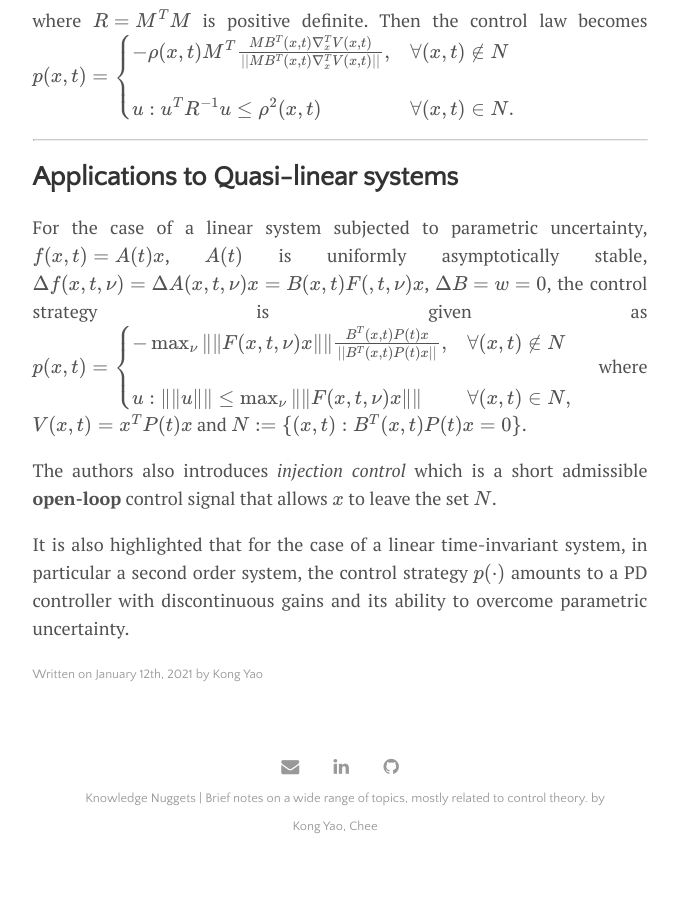
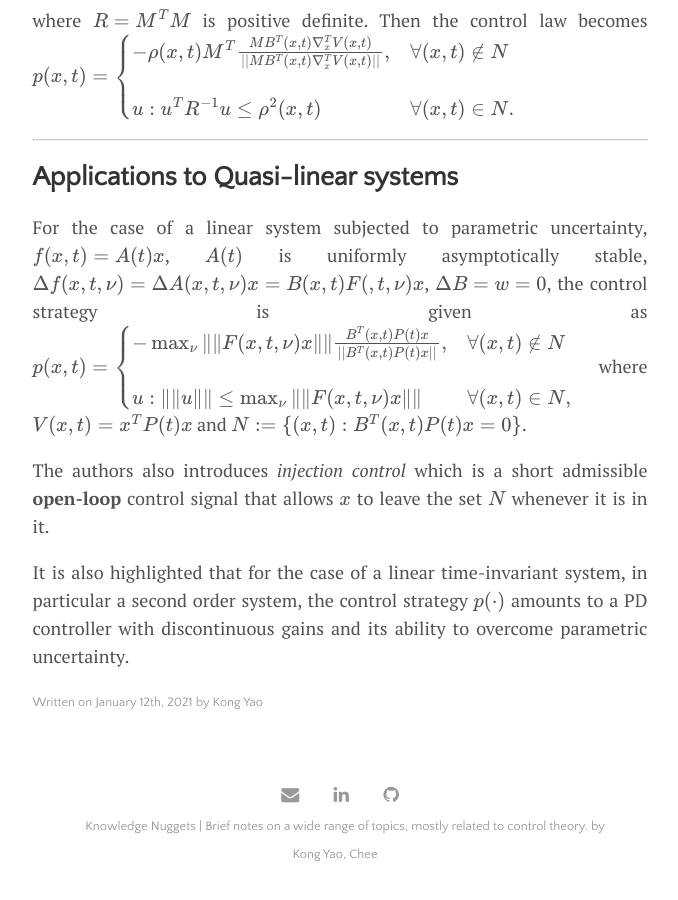
Before and after one commit to CheeGY/cheegy.github.io, a Jekyll site: the page built from _posts/2021-01-12-Gutman1979.md, in a window 1280 px wide and 900 px high, scrolled down 3284 px. Shown: the whole window, without its empty margins (300-978 px from the left). Built offline with Jekyll 4.4.1, drawn with Linux system fonts in a browser that asks for light colours; formulas are drawn with MathJax 3; before the commit the page ends 4156 px from its top, so only the background shows below that.

Commit message:
Update 2021-01-12-Gutman1979.md

```diff
--- a/_posts/2021-01-12-Gutman1979.md
+++ b/_posts/2021-01-12-Gutman1979.md
@@ -107,6 +107,6 @@ p(x,t) = \begin{cases}
 $$
 where $V(x,t) = x^T P(t) x$ and $N := \\{(x,t): B^T(x,t) P(t) x = 0\\}$.
 
-The authors also introduces _injection control_ which is a short admissible **open-loop** control signal that allows $x$ to leave the set $N$.
+The authors also introduces _injection control_ which is a short admissible **open-loop** control signal that allows $x$ to leave the set $N$ whenever it is in it.
 
 It is also highlighted that for the case of a linear time-invariant system, in particular a second order system, the control strategy $p(\cdot)$ amounts to a PD controller with discontinuous gains and its ability to overcome parametric uncertainty.
```
